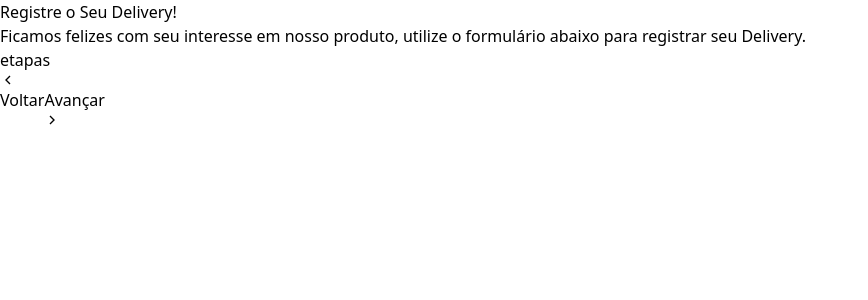
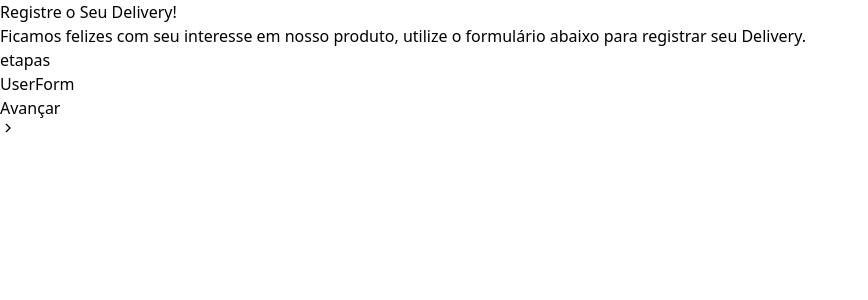
Before and after one commit to Matheus-Souto/gestor-pedidos, a React (Vite) app: page /register in a window 1280 px wide. Shown: the top 300 px of the page, without its empty margins (0-868 px from the left). Built offline with nearby package versions, Linux system fonts and the light colour scheme.

Commit message:
[FEAT]: Estrutura form register

```diff
--- a/src/components/UserForm/index.jsx
+++ b/src/components/UserForm/index.jsx
@@ -1,6 +1,8 @@
 const UserForm = () => {
     return(
-        <div>...</div>
+        <div>
+            <h2>UserForm</h2>
+        </div>
     )
 }
 
--- /dev/null
+++ b/src/hooks/useForm.jsx
@@ -0,0 +1,21 @@
+import { useState } from "react"
+
+export function useForm(steps) {
+  const [currentStep, setCurrentStep] = useState(0)
+
+  function changeStep(i, e) {
+    if (e) e.preventDefault()
+
+    if (i < 0 || i >= steps.length) return
+
+    setCurrentStep(i)
+  }
+
+  return {
+    currentStep,
+    currentComponent: steps[currentStep],
+    changeStep,
+    isLastStep: currentStep + 1 === steps.length ? true : false,
+    isFirstStep: currentStep === 0 ? true : false
+  }
+}
--- a/src/pages/Register/RegisterArea.jsx
+++ b/src/pages/Register/RegisterArea.jsx
@@ -1,7 +1,19 @@
 // Components
 import { GrFormNext, GrFormPrevious } from 'react-icons/gr'
+import { FiSend } from 'react-icons/fi'
+import UserForm from '../../components/UserForm'
+import DeliveryForm from '../../components/DeliveryForm'
+import AddressForm from '../../components/AddressForm'
+
+// Hooks
+import { useForm } from '../../hooks/useForm'
 
 const RegisterArea = () => {
+
+  const formComponents = [<UserForm />, <DeliveryForm />, <AddressForm />]
+
+  const { currentStep, currentComponent, changeStep, isLastStep, isFirstStep } = useForm(formComponents)
+
   return (
     <div className="w-screen h-screen bg-slate-600">
       <div>
@@ -10,17 +22,28 @@ const RegisterArea = () => {
       </div>
       <div>
         <p>etapas</p>
-            <form>
-                <div></div>
+        <form onSubmit={(e) => changeStep(currentStep + 1, e)}>
           <div>
-                    <button type="button">
+            {currentComponent}
+          </div>
+          <div>
+            {!isFirstStep && (
+              <button type="button" onClick={() => changeStep(currentStep - 1)}>
                 <GrFormPrevious />
                 <span>Voltar</span>
               </button>
+            )}
+            {!isLastStep ? (
               <button type="submit">
                 <span>Avançar</span>
                 <GrFormNext />
               </button>
+            ) : (
+              <button type="button">
+                <span>Enviar</span>
+                <FiSend />
+              </button>
+            )}
           </div>
         </form>
       </div>
```
Lines whose indentation alone changed are shown as unchanged.
